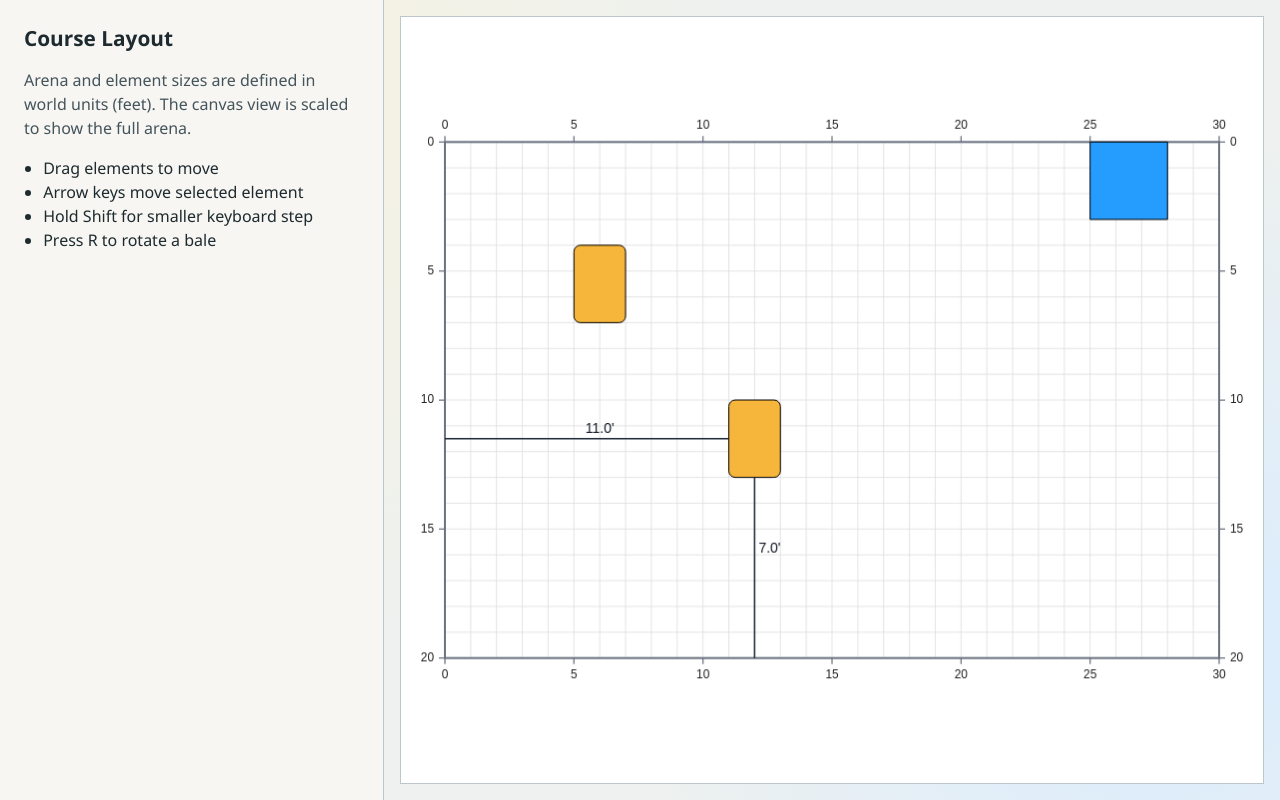
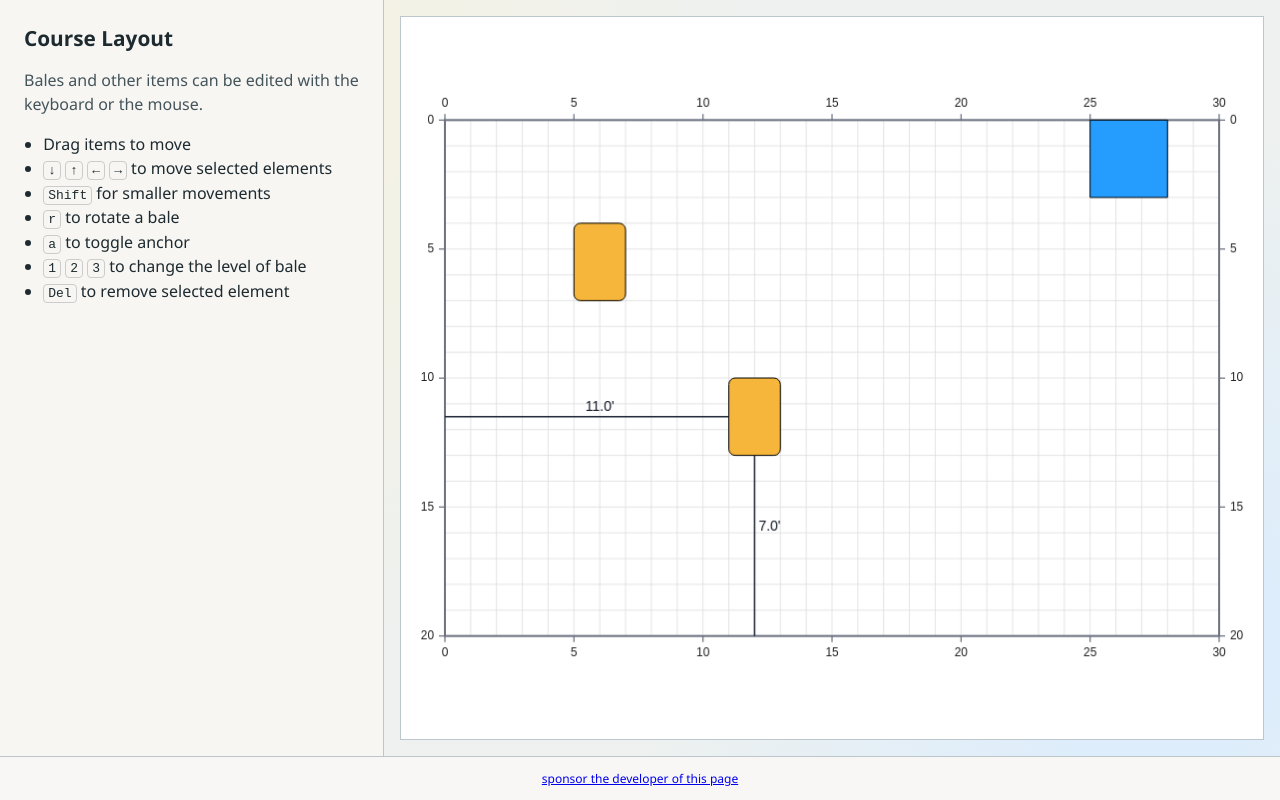
Before and after one commit to xtofs/BarnHuntEditor, a website built with Vite: page index.html in a window 1280 px wide. Built offline with nearby package versions, Linux system fonts and the light colour scheme.

Commit message:
package name and sponsor link

```diff
--- a/index.html
+++ b/index.html
@@ -5,25 +5,32 @@
   <meta charset="UTF-8" />
   <link rel="icon" type="image/svg+xml" href="/favicon.svg" />
   <meta name="viewport" content="width=device-width, initial-scale=1.0" />
-  <title>spike</title>
+  <title>Barn Hunt Editor</title>
 </head>
 
 <body>
   <div id="app">
-    <aside class="layout-panel">
+    <aside class="layout-panel no-print">
       <h1>Course Layout</h1>
       <p>
-        Arena and element sizes are defined in world units (feet). The canvas view is scaled to show the full arena.
+        Bales and other items can be edited with the keyboard or the mouse.
       </p>
       <ul>
-        <li>Drag elements to move</li>
-        <li>Arrow keys move selected element</li>
-        <li>Hold Shift for smaller keyboard step</li>
-        <li>Press R to rotate a bale</li>
+        <li>Drag items to move</li>
+        <li><kbd>↓</kbd> <kbd>↑</kbd> <kbd>←</kbd> <kbd>→</kbd> to move selected elements</li>
+        <li><kbd>Shift</kbd> for smaller movements</li>
+        <li><kbd>r</kbd> to rotate a bale</li>
+        <li><kbd>a</kbd> to toggle anchor</li>
+        <li><kbd>1</kbd> <kbd>2</kbd> <kbd>3</kbd> to change the level of bale</li>
+        <li><kbd>Del</kbd> to remove selected element</li>
       </ul>
     </aside>
     <section class="canvas-panel">
       <canvas id="ring" tabindex="0"></canvas>
+    </section>
+    <section class="footer no-print">
+      <!-- <iframe src="https://github.com/sponsors/xtofs/button" title="Sponsor xtofs"        height="32" width="114"></iframe> -->
+      <a class="sponsor" href="https://github.com/sponsors/xtofs" target="_blank">sponsor the developer of this page</a>
     </section>
   </div>
   <script type="module" src="/src/main.ts"></script>
--- a/package.json
+++ b/package.json
@@ -1,5 +1,5 @@
 {
-  "name": "spike",
+  "name": "barn-hunt-editor",
   "private": true,
   "version": "0.0.0",
   "type": "module",
--- a/src/main.ts
+++ b/src/main.ts
@@ -90,7 +90,7 @@ canvas.addEventListener('keydown', (event) => {
     return;
   }
 
-  const step = event.shiftKey ? 0.25 : 1;
+  const step = event.shiftKey ? 0.2 : 1;
   let handled = false;
 
   if (event.key === 'ArrowUp') {
--- a/src/style.css
+++ b/src/style.css
@@ -30,6 +30,7 @@ body {
   min-height: 100dvh;
   display: grid;
   grid-template-columns: 30% 70%;
+  grid-template-rows: minmax(0, 1fr) auto;
 }
 
 .layout-panel {
@@ -56,11 +57,26 @@ body {
 
 .canvas-panel {
   min-width: 0;
-  min-height: 100dvh;
+  min-height: 0;
   padding: 1rem;
   display: flex;
   align-items: stretch;
   justify-content: stretch;
+}
+
+.footer {
+  grid-column: 1 / -1;
+  display: flex;
+  align-items: center;
+  justify-content: center;
+  min-height: 44px;
+  padding: 0.25rem 1rem;
+  border-top: 1px solid var(--border);
+  background: color-mix(in hsl, var(--panel-bg) 72%, white);
+}
+
+.sponsor {
+  font-size: 9pt;
 }
 
 #ring {
@@ -76,10 +92,17 @@ body {
   box-shadow: 0 0 0 3px rgba(26, 114, 255, 0.4);
 }
 
+kbd {
+  padding: 1px 4px 1px 4px; /* Space inside the box */
+  font-family: monospace; /* Keyboard-like font */
+  border: 1px solid #ccc; /* Thin border */
+  border-radius: 4px; /* Rounded corners */
+}
+
 @media (max-width: 900px) {
   #app {
     grid-template-columns: 1fr;
-    grid-template-rows: auto minmax(50dvh, 1fr);
+    grid-template-rows: auto minmax(50dvh, 1fr) auto;
   }
 
   .layout-panel {
@@ -91,3 +114,17 @@ body {
     min-height: 60dvh;
   }
 }
+
+.canvas-panel {
+  min-width: 0;
+  padding: 1rem;
+  display: flex;
+  align-items: stretch;
+  justify-content: stretch;
+}
+
+@media print {
+  .no-print {
+    display: none !important;
+  }
+}
```
Also changed, not shown: 2 other files.
